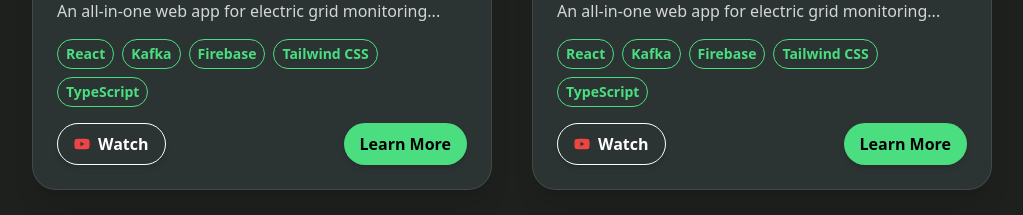
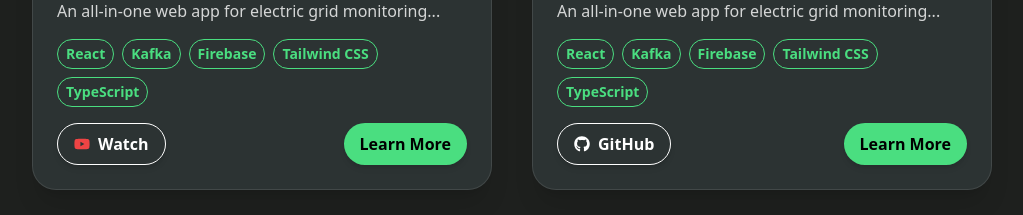
Before and after one commit to jhsotoglz/web-portfolio, a React (Vite) app: page / in a window 1280 px wide. Shown: the part 1420-1635 px from the top of the page, without its empty margins (128-1151 px from the left). Built offline with nearby package versions, Linux system fonts and the light colour scheme.

Commit message:
Added repo link to AI project

```diff
--- a/src/data/projectData.ts
+++ b/src/data/projectData.ts
@@ -29,8 +29,8 @@ export const projects: Project[] = [
     title: "Probabilistic Escape-Persuit Planning",
     description: "An all-in-one web app for electric grid monitoring...",
     tech: ["React", "Kafka", "Firebase", "Tailwind CSS", "TypeScript"],
-    link: undefined,
-    youtube: "https://www.youtube.com/embed/H-c5zdhf0zs",
+    link: "https://github.com/jhsotoglz/ComS4720_Project3/tree/main",
+    youtube: undefined,
     details: `GridAI is a real-time dashboard...`,
     pdfs: [
       { name: "Design Doc", url: "/docs/gridai_design.pdf" },
```
